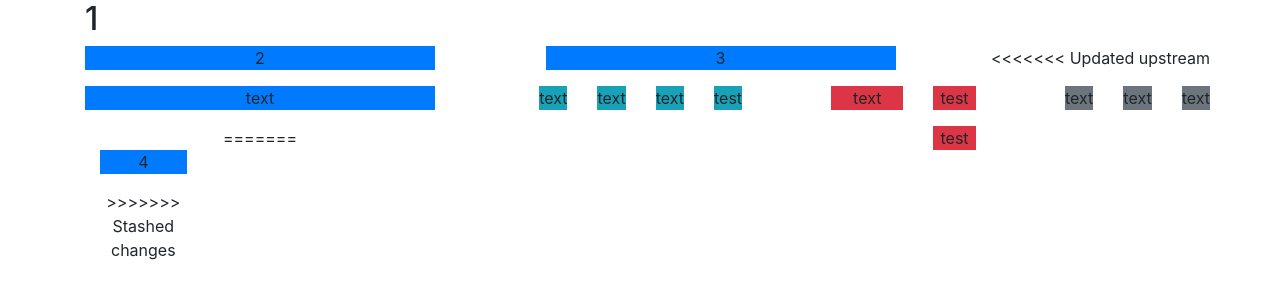
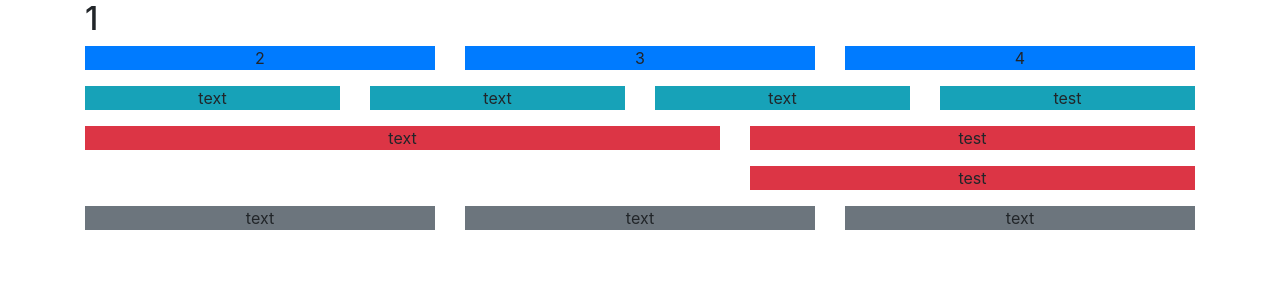
Before and after one commit to kaichi0829/test_github, a plain HTML site: page git.html in a window 1280 px wide. Drawn offline with nearby package versions, Linux system fonts and the light colour scheme.

Commit message:
forget add

```diff
--- a/git.html
+++ b/git.html
@@ -20,13 +20,8 @@
             <div class="col-md-4 col-sm-2 col-12">
                 <p class="bg-primary">3</p>
             </div>
-<<<<<<< Updated upstream
-            <div class="col-md-4 col-12">
-                <p class="bg-primary">text</p>
-=======
             <div class="col-md-4 col-sm-2 col-12">
                 <p class="bg-primary">4</p>
->>>>>>> Stashed changes
             </div>
         </div>
         <div class="row justify-content-between text-center">
```
